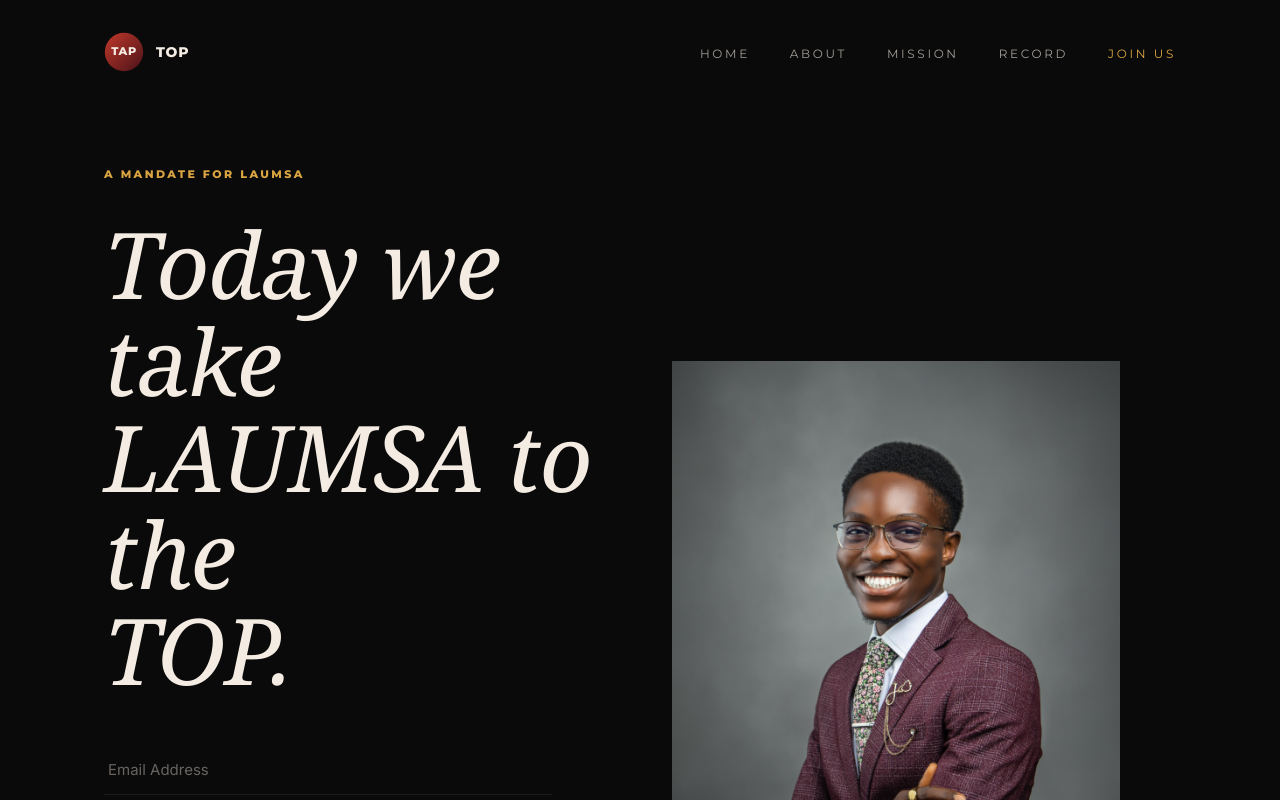
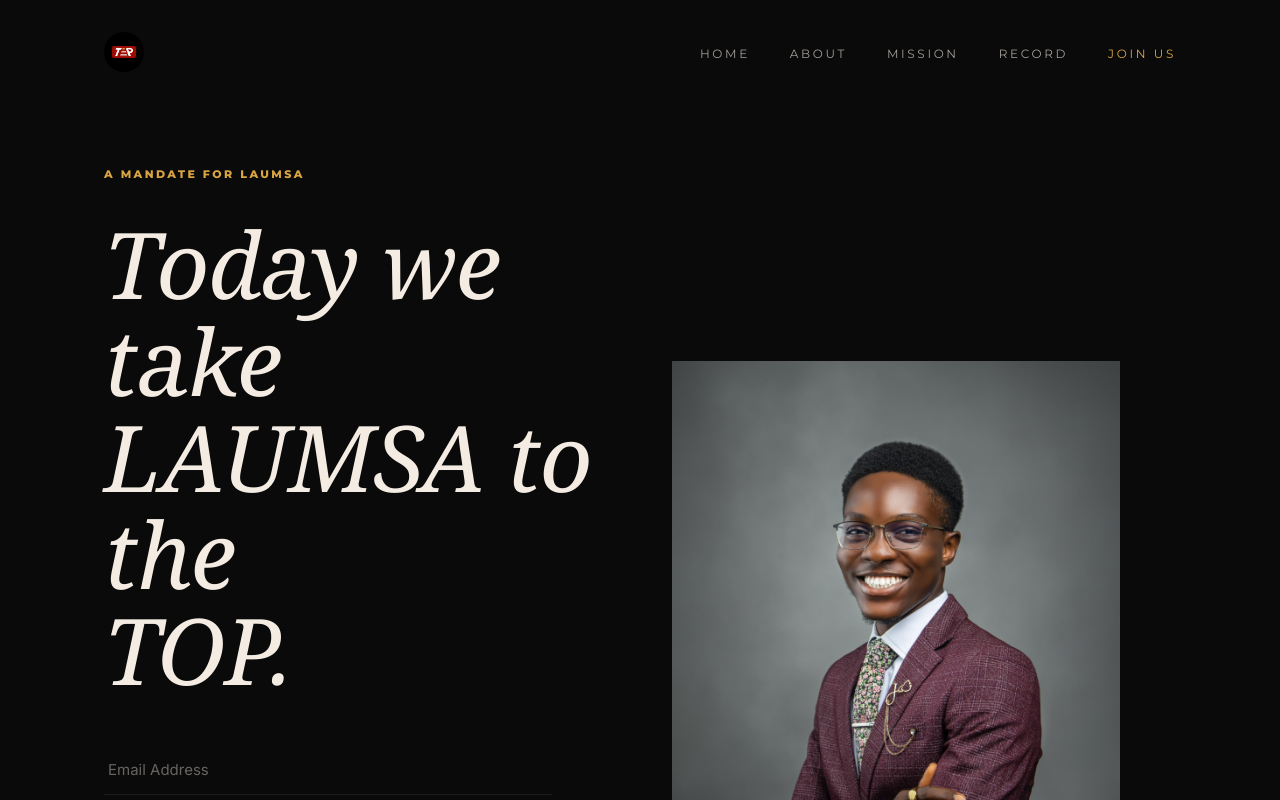
Before and after one commit to etoBliss/top, a React (Vite) app: page / in a window 1280 px wide. Shown: the top 800 px of the page. Built offline with nearby package versions, Linux system fonts and the light colour scheme; a web font is replaced by a local one.

Commit message:
replace TAPMark with Logo component and update favicon; remove unused SVG assets

```diff
--- a/index.html
+++ b/index.html
@@ -2,7 +2,7 @@
 <html lang="en">
   <head>
     <meta charset="UTF-8" />
-    <link rel="icon" type="image/svg+xml" href="/tap-mark.svg" />
+    <link rel="icon" type="image/jpeg" href="/logo.jpeg" />
     <meta name="viewport" content="width=device-width, initial-scale=1.0" />
     <meta name="description" content="Oluwadolapo Popoola — TOP — running for President of LAUMSA. Let's take LAUMSA to the TOP." />
     <link rel="preconnect" href="https://fonts.googleapis.com" />
--- a/src/components/Footer.jsx
+++ b/src/components/Footer.jsx
@@ -1,4 +1,4 @@
-import TAPMark from './TAPMark.jsx';
+import Logo from './Logo.jsx';
 
 const LINKS = [
   { label: 'Home', href: '#top' },
@@ -14,7 +14,7 @@ export default function Footer() {
         <div className="grid gap-12 md:grid-cols-12 md:gap-12">
           <div className="md:col-span-6">
             <div className="flex items-center gap-3">
-              <TAPMark size={44} />
+              <Logo size={44} />
               <span className="font-mono-set text-[15px] font-extrabold tracking-[0.06em] text-ivory">
                 TOP
               </span>
--- a/src/components/Header.jsx
+++ b/src/components/Header.jsx
@@ -1,6 +1,6 @@
 import { useEffect, useState } from 'react';
 import { Menu, X } from 'lucide-react';
-import TAPMark from './TAPMark.jsx';
+import Logo from './Logo.jsx';
 
 const NAV_LINKS = [
   { label: 'Home', href: '#top' },
@@ -21,10 +21,7 @@ export default function Header() {
     <header className="fixed inset-x-0 top-0 z-50">
       <div className="mx-auto flex max-w-6xl items-center justify-between gap-6 px-6 py-6 md:px-10 md:py-8">
         <a href="#top" aria-label="TOP — home" className="flex items-center gap-3">
-          <TAPMark size={40} />
-          <span className="font-mono-set text-[14px] font-extrabold tracking-[0.06em] text-ivory">
-            TOP
-          </span>
+          <Logo size={40} />
         </a>
 
         <nav aria-label="Primary" className="hidden md:block">
--- /dev/null
+++ b/src/components/Logo.jsx
@@ -0,0 +1,20 @@
+import logoUrl from '../../public/logo.jpeg';
+
+/**
+ * Logo — campaign logo image.
+ *
+ * The logo is a circular wine-on-cream mark from the candidate. We render
+ * it as a plain <img>, sized via the `size` prop. No frame, no chrome.
+ */
+export default function Logo({ size = 40, className = '' }) {
+  return (
+    <img
+      src={logoUrl}
+      alt="TOP campaign logo"
+      width={size}
+      height={size}
+      className={`block shrink-0 rounded-full ${className}`}
+      style={{ width: size, height: size }}
+    />
+  );
+}
--- a/src/components/TAPMark.jsx
+++ /dev/null
@@ -1,43 +0,0 @@
-/**
- * TAPMark — campaign logo mark. Plain disc, no glow props, no frame.
- */
-
-export default function TAPMark({ size = 56, className = '' }) {
-  return (
-    <span
-      className={`relative inline-flex shrink-0 items-center justify-center ${className}`}
-      style={{ width: size, height: size }}
-      aria-hidden="true"
-    >
-      <svg
-        viewBox="0 0 100 100"
-        width={size}
-        height={size}
-        xmlns="http://www.w3.org/2000/svg"
-        className="block"
-      >
-        <defs>
-          <linearGradient id="tapRed" x1="0" y1="0" x2="1" y2="1">
-            <stop offset="0%" stopColor="#C1392B" />
-            <stop offset="100%" stopColor="#4A1219" />
-          </linearGradient>
-        </defs>
-
-        <circle cx="50" cy="50" r="48" fill="url(#tapRed)" />
-
-        <text
-          x="50"
-          y="58"
-          textAnchor="middle"
-          fontFamily="Montserrat, sans-serif"
-          fontWeight={800}
-          fontSize="28"
-          letterSpacing="1.5"
-          fill="#F4ECE3"
-        >
-          TAP
-        </text>
-      </svg>
-    </span>
-  );
-}
```
Also changed, not shown: public/logo.jpeg (added), public/tap-mark.svg (deleted).
